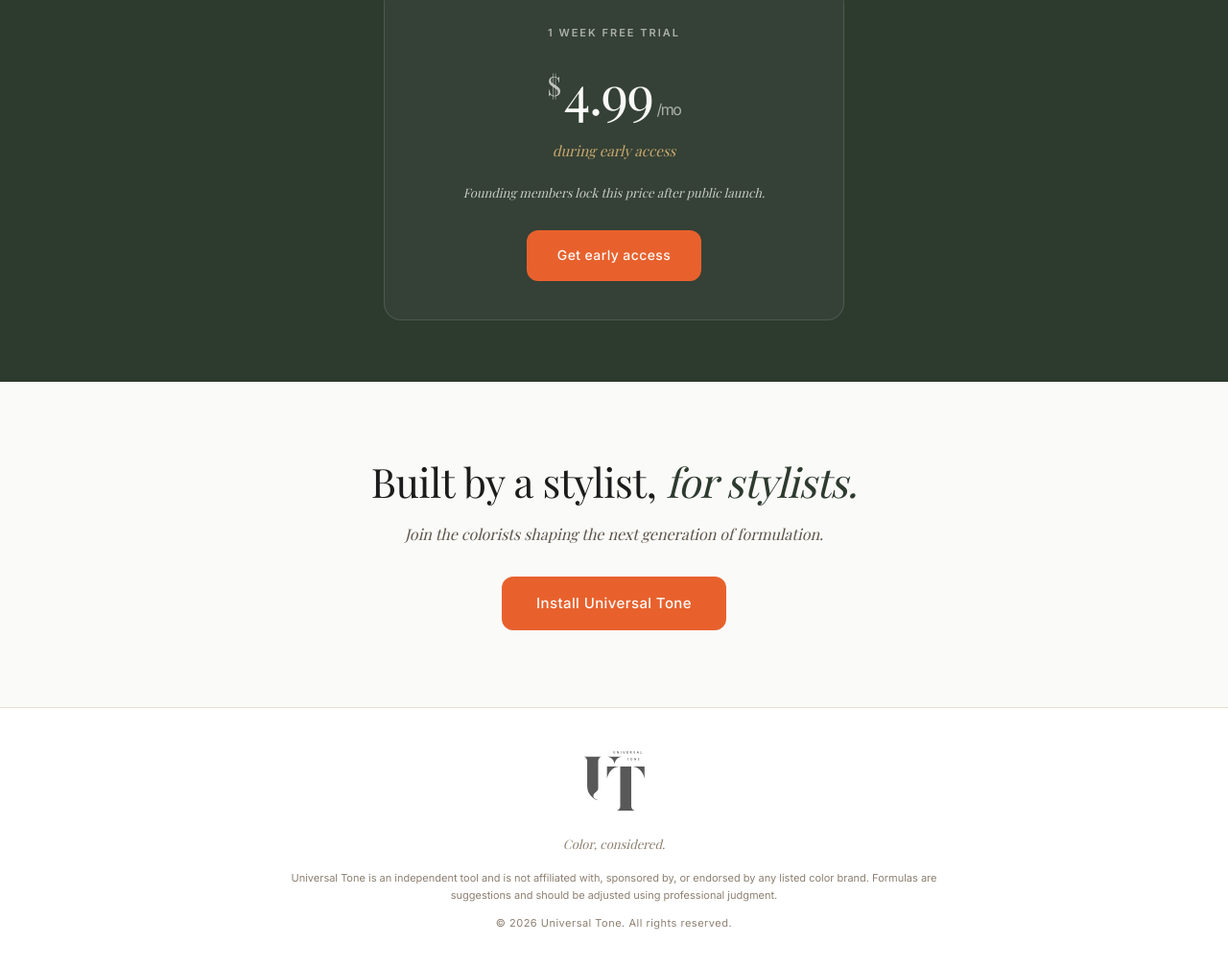
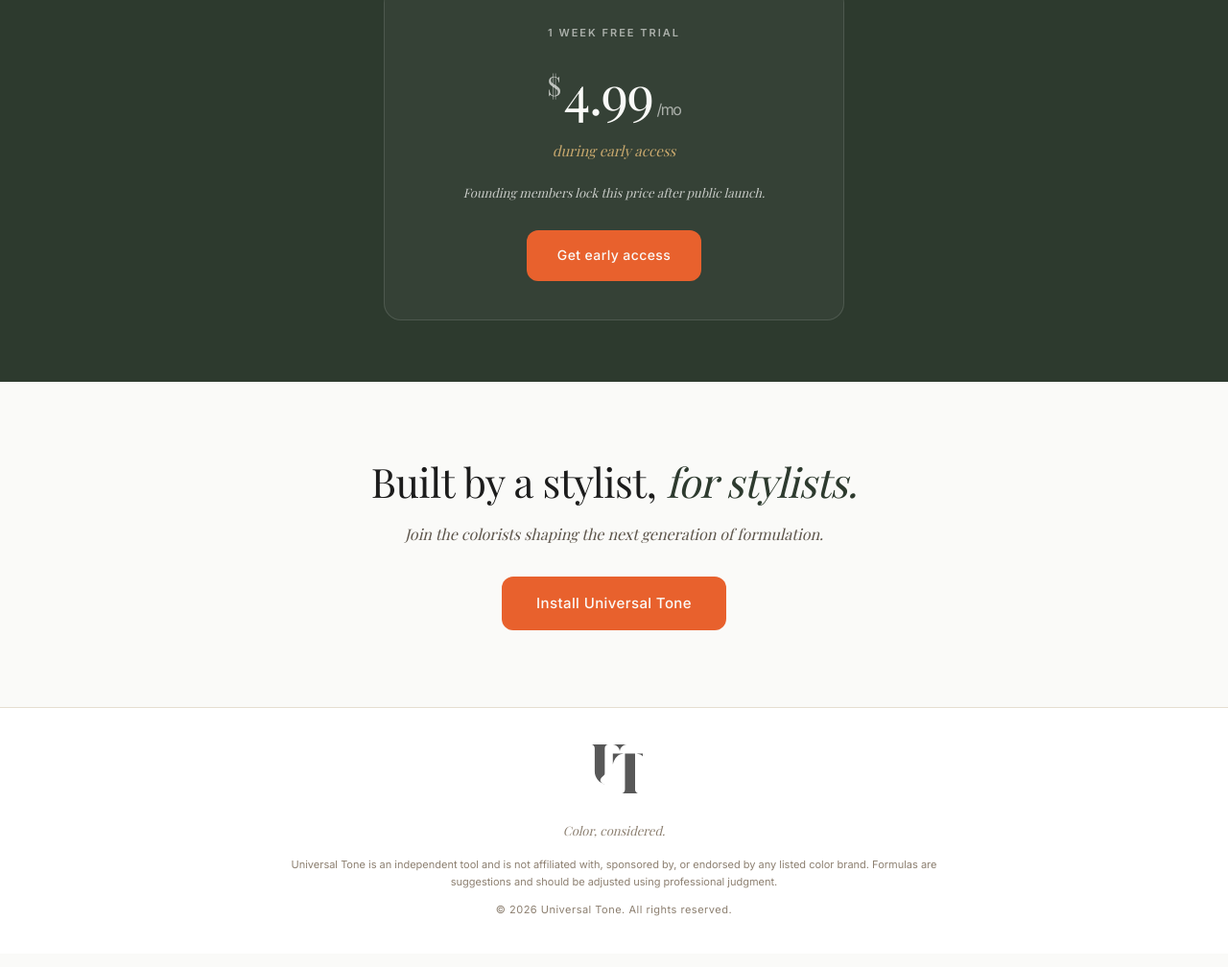
Before and after one commit to hiddenhelper/universaltone-landing, a plain HTML site: page index.html in a window 1280 px wide. Shown: the part 1877-2885 px from the top of the page at 96% size. Drawn offline with nearby package versions, Linux system fonts and the light colour scheme; a web font is replaced by a local one.

Commit message:
Add files via upload

```diff
--- a/index.html
+++ b/index.html
@@ -80,11 +80,11 @@
   letter-spacing: 2px;
   color: var(--text);
 }
-.logo-img-footer {
-  height: 80px;
+.logo-mark-footer {
+  height: 64px;
   width: auto;
   display: block;
-  margin: 0 auto 16px;
+  margin: 0 auto 18px;
   opacity: 0.65;
 }
 .header-cta {
@@ -740,7 +740,7 @@
 
 <footer>
   <div class="footer-content">
-    <img src="logo.svg" alt="Universal Tone" class="logo-img-footer">
+    <img src="logo-mark.svg" alt="Universal Tone" class="logo-mark-footer">
     <div class="footer-tagline">Color, considered.</div>
     <p class="footer-disclaimer">
       Universal Tone is an independent tool and is not affiliated with, sponsored by, or endorsed by any listed color brand. Formulas are suggestions and should be adjusted using professional judgment.
```
